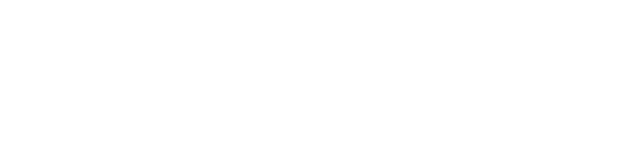
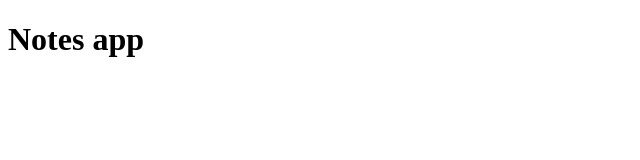
Before and after one commit to ThomasSel/javascript-web-applications, a website: page notes-app/index.html in a window 1280 px wide. Shown: the whole page, without its empty margins (0-640 px from the left). Drawn offline with Linux system fonts and the light colour scheme; files that its build step writes are made by us from their sources.

Commit message:
Finishes challenge 3

```diff
--- a/notes-app/index.html
+++ b/notes-app/index.html
@@ -5,9 +5,13 @@
     <meta name="viewport" content="width=device-width, initial-scale=1.0">
     <meta http-equiv="X-UA-Compatible" content="ie=edge">
 
-    <title>My web page</title>
+    <title>Notes app</title>
   </head>
   <body>
+    <h1>Notes app</h1>
+    <div id="main-container">
+
+    </div>
 
     <script type="text/javascript" src="bundle.js"></script>
   </body>
--- a/notes-app/index.js
+++ b/notes-app/index.js
@@ -1 +1 @@
-console.log('Hello world');
+console.log('The notes app is running');
```
